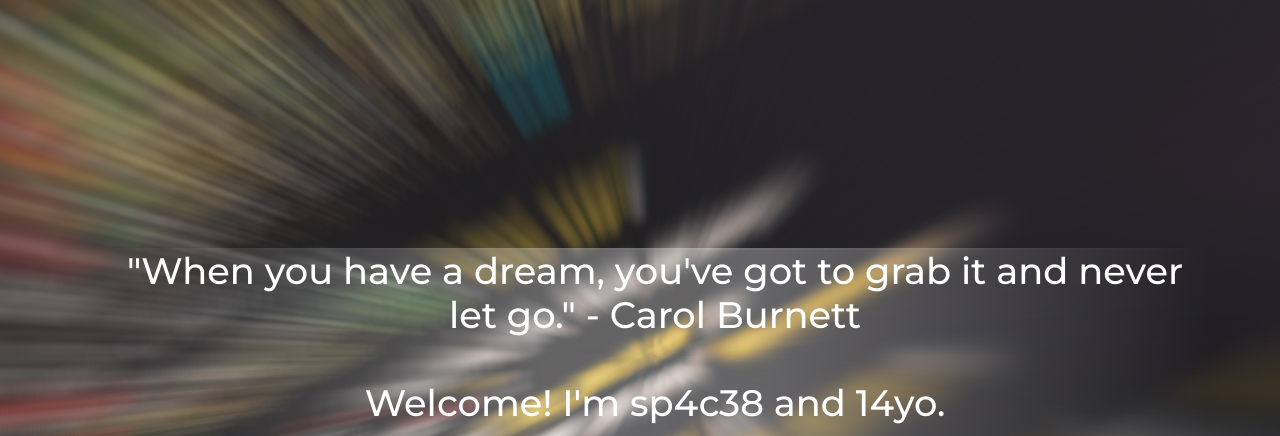
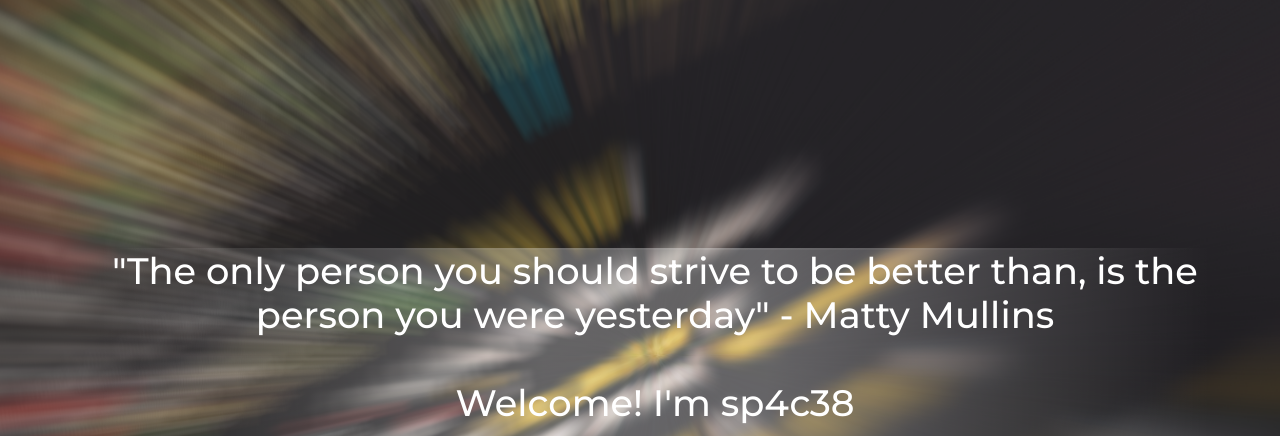
Before and after one commit to sp4c38/www.space8.me, a plain HTML site: page index.html in a window 1280 px wide. Shown: the part 85-521 px from the top of the page. Drawn offline with Linux system fonts and the light colour scheme.

Commit message:
Updated main site
Updated the welcome page.

```diff
--- a/index.html
+++ b/index.html
@@ -82,7 +82,12 @@ License URL: http://creativecommons.org/licenses/by/3.0/
                 <div class="col-lg-12 text-center">
                     <div class='backbox'>
                         <div >
-                            <h4 style="color: white;">"When you have a dream, you've got to grab it and never let go." - Carol Burnett<br><br>Welcome! I'm sp4c38 and 14yo.</h4>
+                            <h4 style="color: white;">
+                              "The only person you
+                              should strive to be better than,
+                              is the person you were yesterday"
+                              - Matty Mullins
+                              <br><br>Welcome! I'm sp4c38</h4>
                             <img src="images/sp4c38_logo.png" class="bb-image">
                         </div>
                     </div>
```
